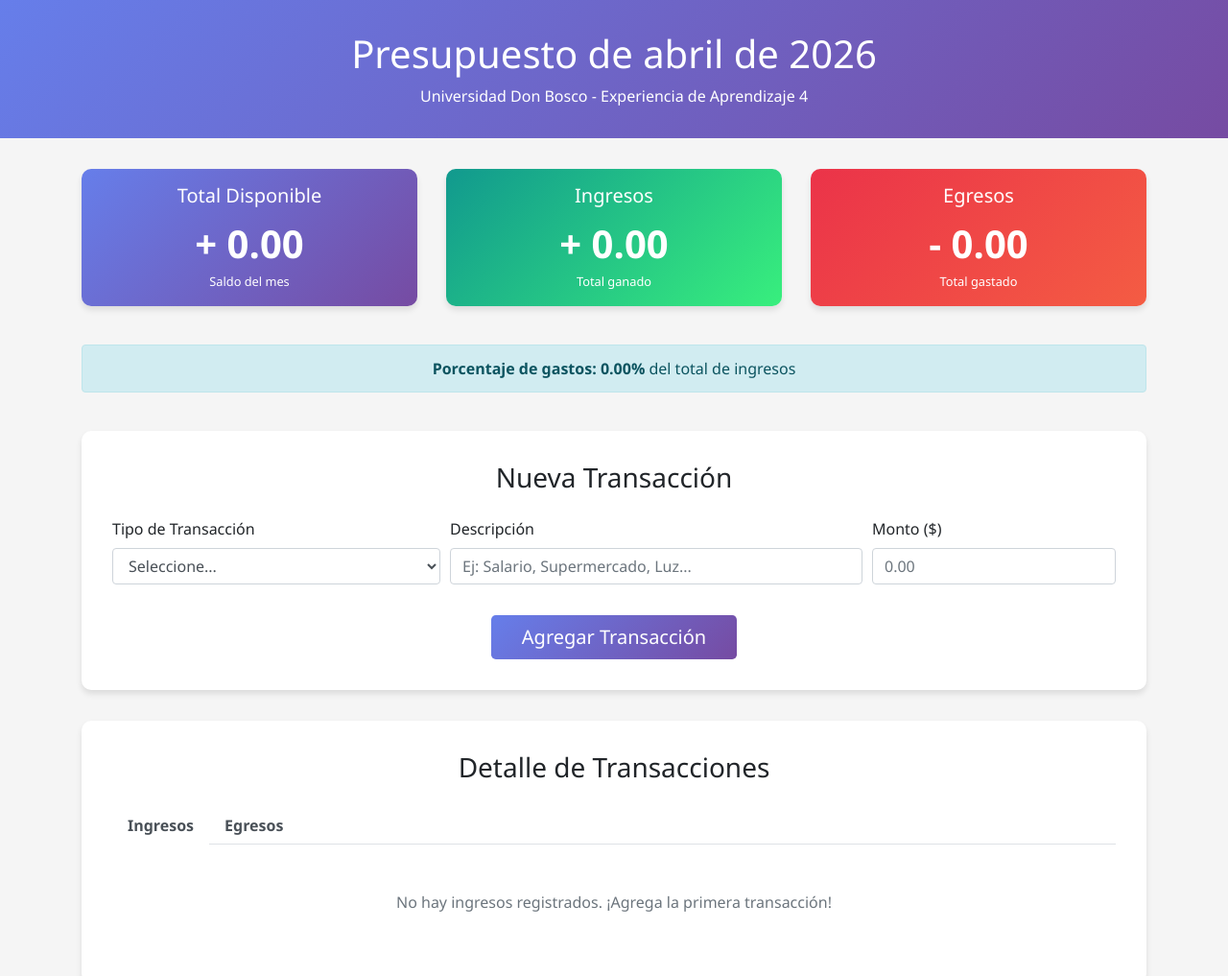
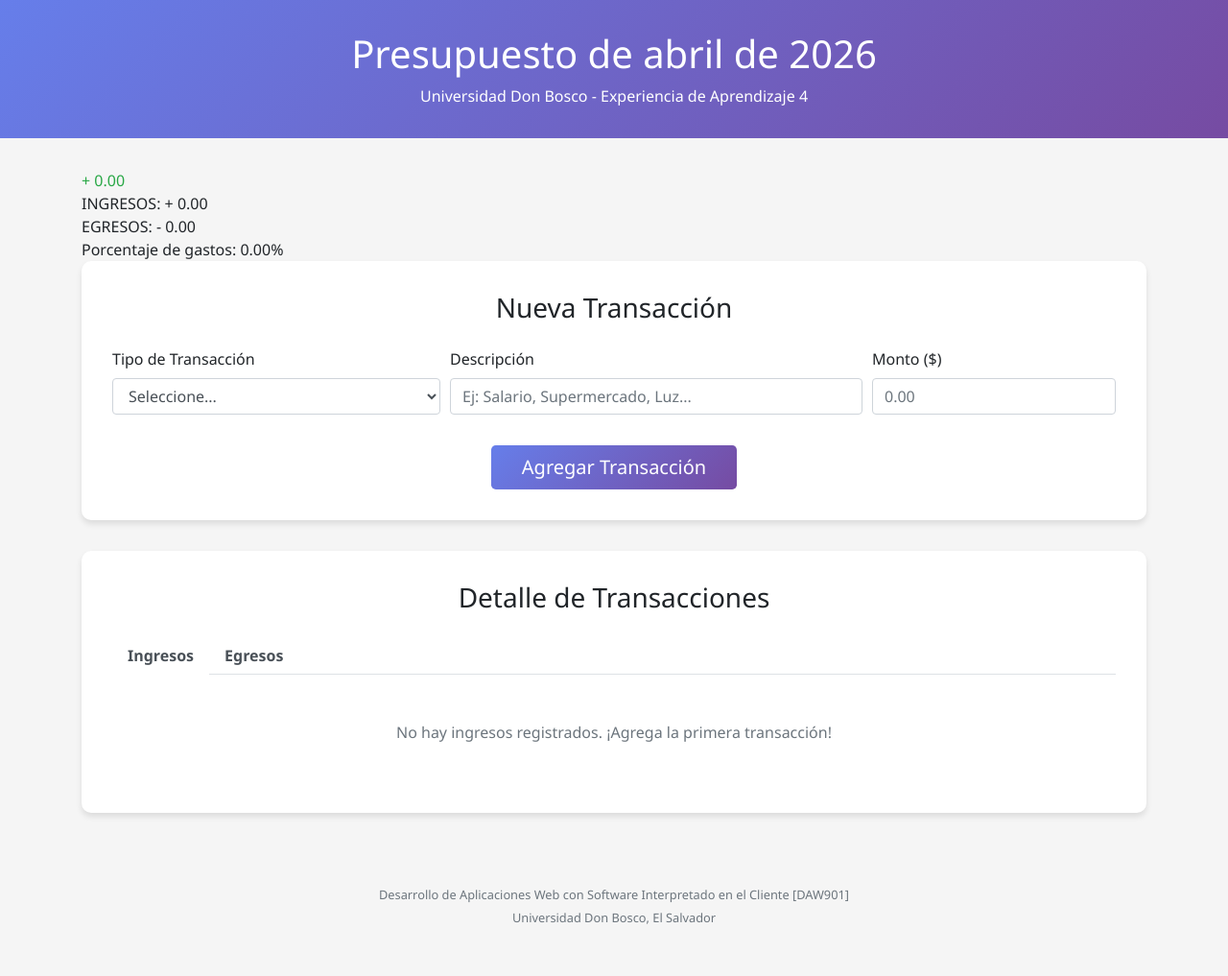
Before and after one commit to AndresRodriguezSomoza/DAW-Desafio, a plain HTML site: page Index.html in a window 1280 px wide. Shown: the top 1017 px of the page at 96% size. After the commit the page ends 991 px from the top, so only its background shows below. Drawn offline with nearby package versions, Linux system fonts and the light colour scheme.

Commit message:
Actualizacion 3

```diff
--- a/Index.html
+++ b/Index.html
@@ -23,45 +23,32 @@
     <div class="container">
 
         <!-- ==================== RESUMEN DE PRESUPUESTO ==================== -->
-        <div class="row mb-4">
-            <!-- Balance Total -->
-            <div class="col-md-4 mb-3">
-                <div class="card card-resumen card-balance text-center p-3">
-                    <h5 class="mb-2">Total Disponible</h5>
-                    <div class="monto-grande" id="balance-total">+ 0.00</div>
-                    <small>Saldo del mes</small>
-                </div>
+
+        <!-- Porcentaje de Gastos -->
+        <div class="contenedor-principal">
+    <div class="card-principal">
+
+        <div class="total-balance text-success" id="balance-total">
+            + 0.00
+        </div>
+
+        <div class="caja-resumen">
+            <div class="ingresos-box">
+                INGRESOS: <span id="total-ingresos">+0.00</span>
             </div>
 
-            <!-- Total Ingresos -->
-            <div class="col-md-4 mb-3">
-                <div class="card card-resumen card-ingresos text-center p-3">
-                    <h5 class="mb-2">Ingresos</h5>
-                    <div class="monto-grande" id="total-ingresos">+ 0.00</div>
-                    <small>Total ganado</small>
-                </div>
-            </div>
-
-            <!-- Total Egresos -->
-            <div class="col-md-4 mb-3">
-                <div class="card card-resumen card-egresos text-center p-3">
-                    <h5 class="mb-2">Egresos</h5>
-                    <div class="monto-grande" id="total-egresos">- 0.00</div>
-                    <small>Total gastado</small>
-                </div>
+            <div class="egresos-box">
+                EGRESOS: <span id="total-egresos">-0.00</span>
             </div>
         </div>
 
-        <!-- Porcentaje de Gastos -->
-        <div class="row mb-4">
-            <div class="col-12">
-                <div class="alert alert-info text-center" role="alert">
-                    <strong>Porcentaje de gastos:</strong>
-                    <span id="porcentaje-gastos" class="font-weight-bold">0%</span>
-                    del total de ingresos
-                </div>
-            </div>
+        <div class="porcentaje">
+            Porcentaje de gastos:
+            <span id="porcentaje-gastos">0%</span>
         </div>
+
+    </div>
+</div>
 
 
         <div class="form-section">
```
